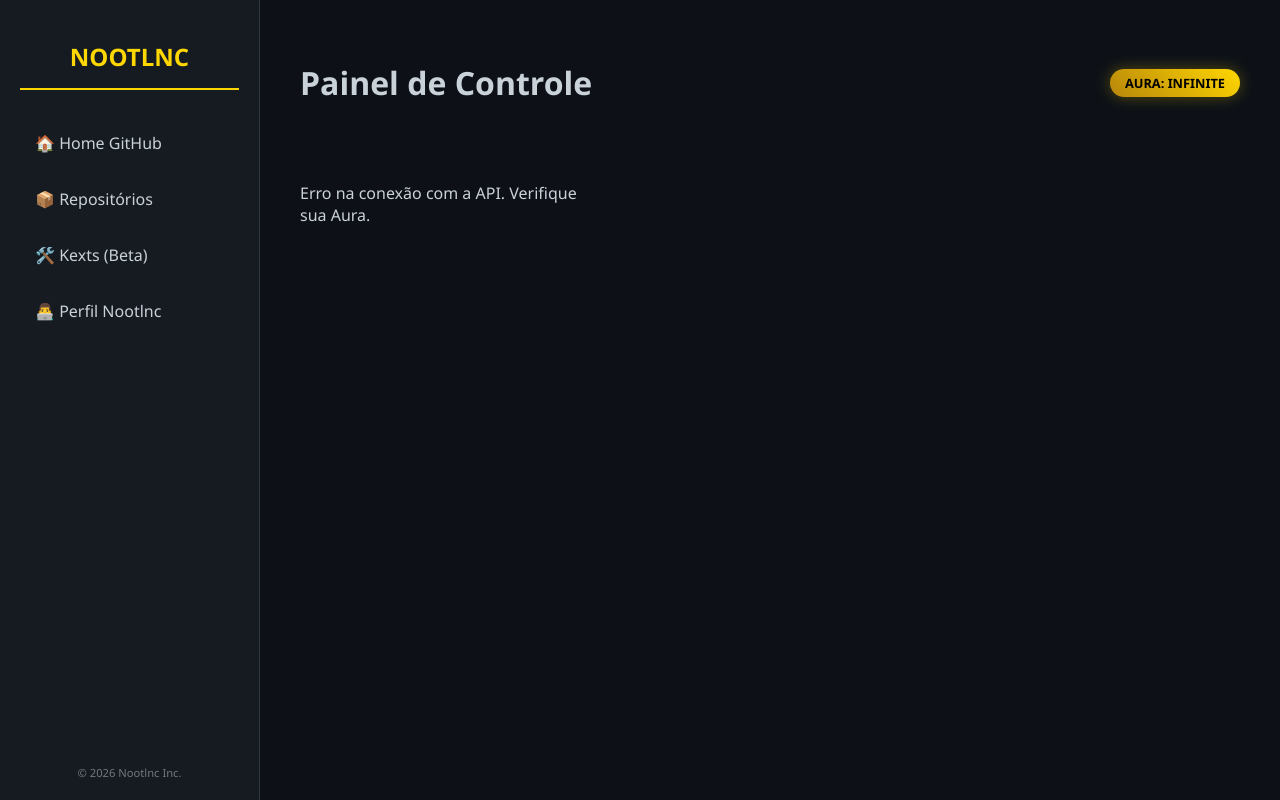
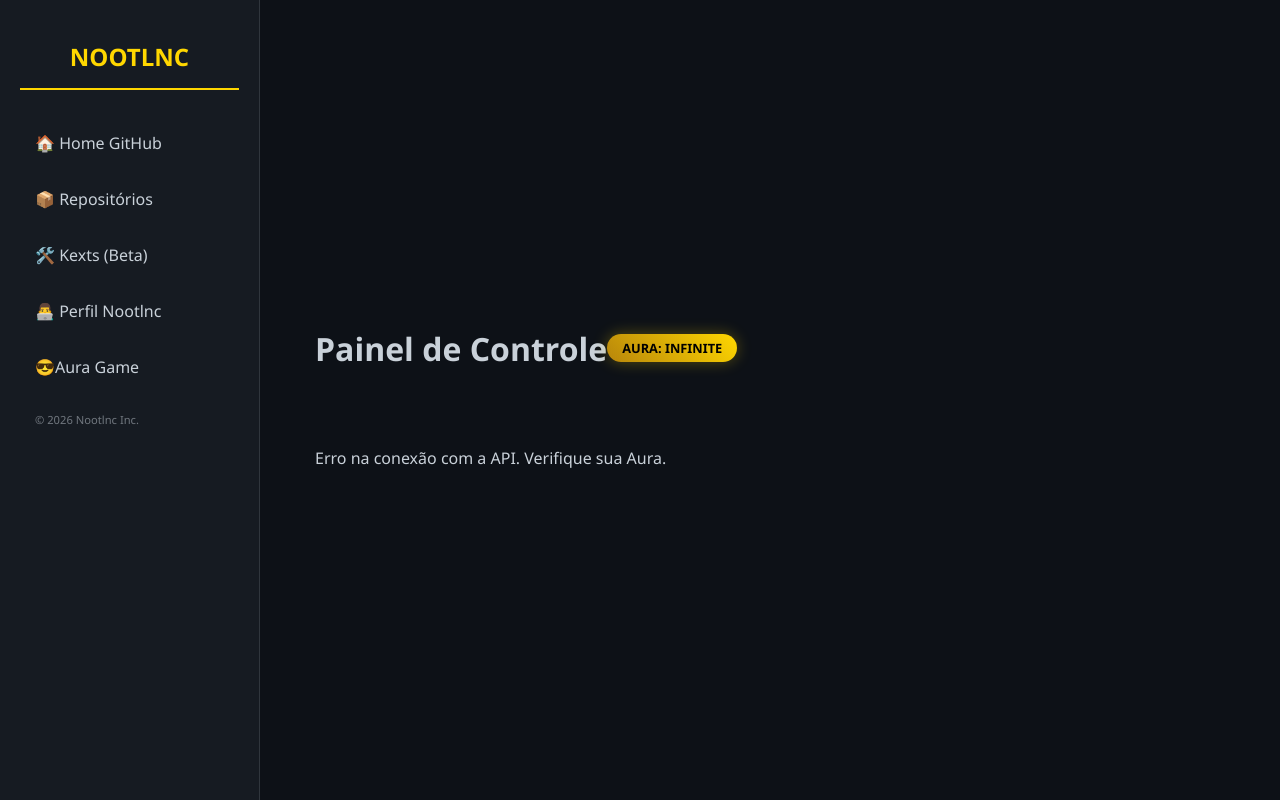
Before and after one commit to Nootlnc/Nootlnc-Web-, a plain HTML site: page index.html in a window 1280 px wide. Drawn offline with Linux system fonts and the light colour scheme; no server answers.

Commit message:
Update index.html

```diff
--- a/index.html
+++ b/index.html
@@ -151,6 +151,7 @@
             <a href="#" class="nav-link">📦 Repositórios</a>
             <a href="#" class="nav-link">🛠️ Kexts (Beta)</a>
             <a href="#" class="nav-link">👨‍💻 Perfil Nootlnc</a>
+            <a href="#" class="nav-link">😎Aura Game
         </nav>
         <div style="margin-top: auto; font-size: 0.7rem; opacity: 0.5; text-align: center;">
             © 2026 Nootlnc Inc.
```
